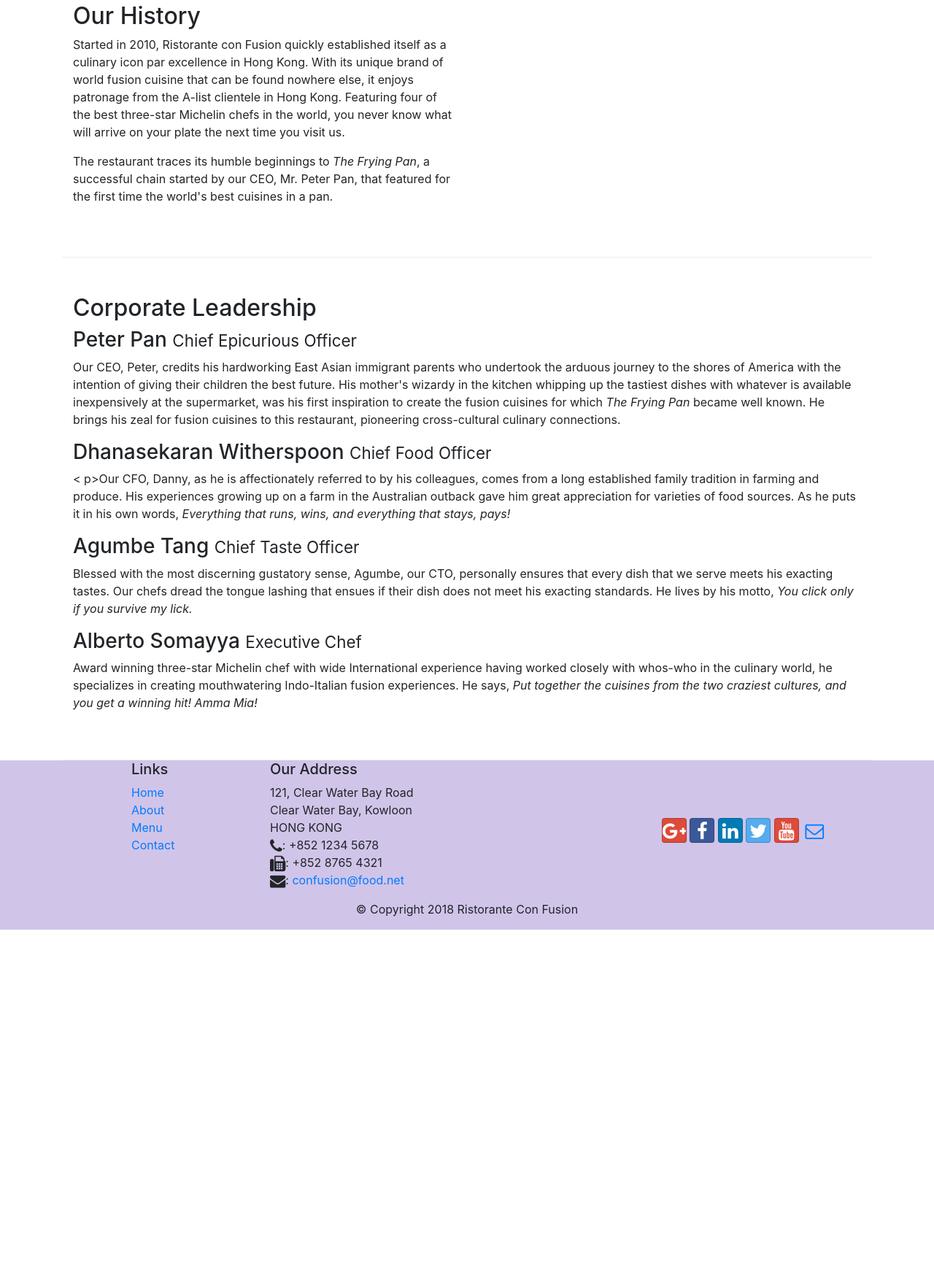
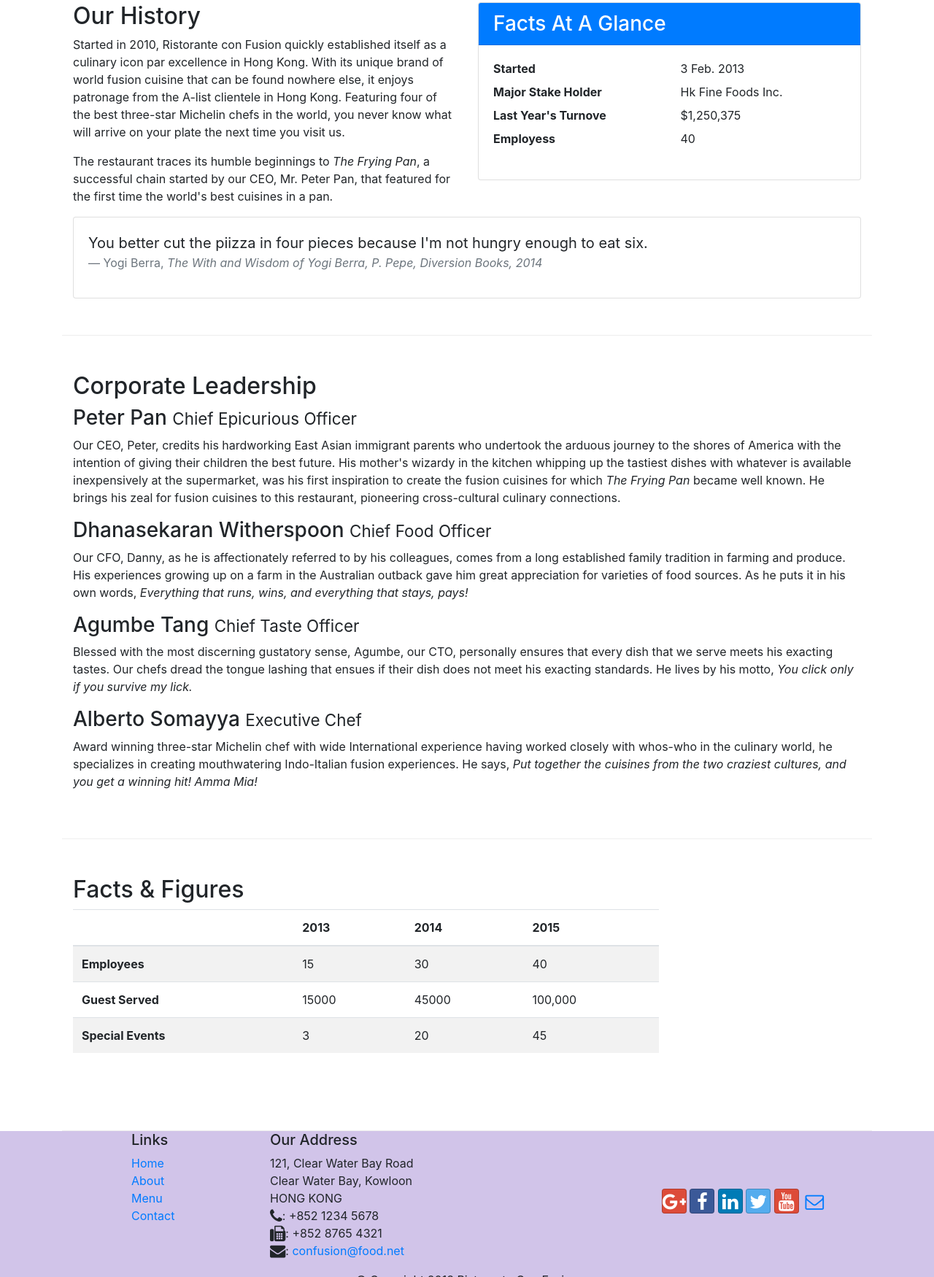
Before and after one commit to ucadena07/Ristorante_ConFusion, a website: page aboutus.html in a window 1280 px wide. Shown: the part 500-2250 px from the top of the page at 73% size. Before the commit the page ends 1774 px from the top, so only its background shows below. Drawn offline with nearby package versions, Linux system fonts and the light colour scheme.

Commit message:
tables, cards

```diff
--- a/aboutus.html
+++ b/aboutus.html
@@ -60,13 +60,42 @@
             </div>
         </div>
 
-        <div class="row-content">
-            <div class="col-12 col-sm-6 col-md-6">
+        <div class=" row row-content">
+            <div class="col-sm-6">
                 <h2>Our History</h2>
                 <p>Started in 2010, Ristorante con Fusion quickly established itself as a culinary icon par excellence in Hong Kong. With its unique brand of world fusion cuisine that can be found nowhere else, it enjoys patronage from the A-list clientele in Hong Kong.  Featuring four of the best three-star Michelin chefs in the world, you never know what will arrive on your plate the next time you visit us.</p>
                 <p>The restaurant traces its humble beginnings to <em>The Frying Pan</em>, a successful chain started by our CEO, Mr. Peter Pan, that featured for the first time the world's best cuisines in a pan.</p>
             </div>
-            <div>
+            <div class="col-sm">
+                <div class="card">
+                    <h3 class="card-header bg-primary text-white">Facts At A Glance</h3>
+                    <div class="card-body">
+                        <dl class="row">
+                            <dt class="col-6">Started</dt>
+                            <dd class="col-6">3 Feb. 2013</dd>
+                            <dt class="col-6">Major Stake Holder</dt>
+                            <dd class="col-6">Hk Fine Foods Inc.</dd>
+                            <dt class="col-6">Last Year's Turnove</dt>
+                            <dd class="col-6">$1,250,375</dd>
+                            <dt class="col-6">Employess</dt>
+                            <dd class="col-6">40</dd>
+                        </dl>
+                    </div>
+                </div>
+            </div>
+            <div class="col-12">
+                <div class="card card-body bg-lg>">
+                    <blockquote class="blockquote">
+                        <p class="mb-0">You better cut the piizza in four pieces
+                        because I'm not hungry enough to eat six.
+                        </p>
+                        <footer class="blockquote-footer">Yogi Berra,
+                            <cite title="Scource Title">The With and Wisdom of
+                                Yogi Berra, P. Pepe, Diversion Books, 2014
+                            </cite>
+                        </footer>
+                    </blockquote>
+                </div>
             </div>
         </div>
 
@@ -75,21 +104,53 @@
             <div class="col-auto">
                 <h2>Corporate Leadership</h2>
                 <h3>Peter Pan <small>Chief Epicurious Officer</small></h3>
-                <div class="d-none d-sm-block">
-                    <p>Our CEO, Peter, credits his hardworking East Asian immigrant parents who undertook the arduous journey to the shores of America with the intention of giving their children the best future. His mother's wizardy in the kitchen whipping up the tastiest dishes with whatever is available inexpensively at the supermarket, was his first inspiration to create the fusion cuisines for which <em>The Frying Pan</em> became well known. He brings his zeal for fusion cuisines to this restaurant, pioneering cross-cultural culinary connections.</p>
-                </div>
+                <p class="d-none d-sm-block">Our CEO, Peter, credits his hardworking East Asian immigrant parents who undertook the arduous journey to the shores of America with the intention of giving their children the best future. His mother's wizardy in the kitchen whipping up the tastiest dishes with whatever is available inexpensively at the supermarket, was his first inspiration to create the fusion cuisines for which <em>The Frying Pan</em> became well known. He brings his zeal for fusion cuisines to this restaurant, pioneering cross-cultural culinary connections.</p>
                 <h3>Dhanasekaran Witherspoon <small>Chief Food Officer</small></h3>
-                <div class="d-none d-sm-block">
-                <   p>Our CFO, Danny, as he is affectionately referred to by his colleagues, comes from a long established family tradition in farming and produce. His experiences growing up on a farm in the Australian outback gave him great appreciation for varieties of food sources. As he puts it in his own words, <em>Everything that runs, wins, and everything that stays, pays!</em></p>
-                </div>
+                <p class="d-none d-sm-block">Our CFO, Danny, as he is affectionately referred to by his colleagues, comes from a long established family tradition in farming and produce. His experiences growing up on a farm in the Australian outback gave him great appreciation for varieties of food sources. As he puts it in his own words, <em>Everything that runs, wins, and everything that stays, pays!</em></p>
                 <h3>Agumbe Tang <small>Chief Taste Officer</small></h3>
-                <div class="d-none d-sm-block">
-                    <p>Blessed with the most discerning gustatory sense, Agumbe, our CTO, personally ensures that every dish that we serve meets his exacting tastes. Our chefs dread the tongue lashing that ensues if their dish does not meet his exacting standards. He lives by his motto, <em>You click only if you survive my lick.</em></p>
-                </div>
+                <p class="d-none d-sm-block">Blessed with the most discerning gustatory sense, Agumbe, our CTO, personally ensures that every dish that we serve meets his exacting tastes. Our chefs dread the tongue lashing that ensues if their dish does not meet his exacting standards. He lives by his motto, <em>You click only if you survive my lick.</em></p>
                 <h3>Alberto Somayya <small>Executive Chef</small></h3>
-                <div class="d-none d-sm-block">
-                    <p>Award winning three-star Michelin chef with wide International experience having worked closely with whos-who in the culinary world, he specializes in creating mouthwatering Indo-Italian fusion experiences. He says, <em>Put together the cuisines from the two craziest cultures, and you get a winning hit! Amma Mia!</em></p>
-                </div>
+                <p class="d-none d-sm-block">Award winning three-star Michelin chef with wide International experience having worked closely with whos-who in the culinary world, he specializes in creating mouthwatering Indo-Italian fusion experiences. He says, <em>Put together the cuisines from the two craziest cultures, and you get a winning hit! Amma Mia!</em></p>
+            </div>
+       </div>
+
+       <div class="row row-content">
+            <div class="col-12 col-sm-9">
+                <h2>Facts &amp; Figures</h2>
+                <div class="table-responsive">
+                <table class="table table-striped">
+                    <thead class"thead-dark">
+                        <tr>
+                            <th>&nbsp;</th>
+                            <th>2013</th>
+                            <th>2014</th>
+                            <th>2015</th>
+                        </tr>
+                    </thead>
+                    <tbody>
+                        <tr>
+                            <th>Employees</th>
+                            <td>15</td>
+                            <td>30</td>
+                            <td>40</td>
+                        </tr>
+                        <tr>
+                            <th>Guest Served</th>
+                            <td>15000</th>
+                            <td>45000</td>
+                            <td>100,000</td>
+                        </tr>
+                        <tr>
+                            <th>Special Events</th>
+                            <td>3</td>
+                            <td>20</td>
+                            <td>45</td>
+                        </tr>
+                    </tbody>
+                    </table>
+                    </div>
+            </div>
+            <div class="col-12 col-sm-3">
             </div>
        </div>
 
```
